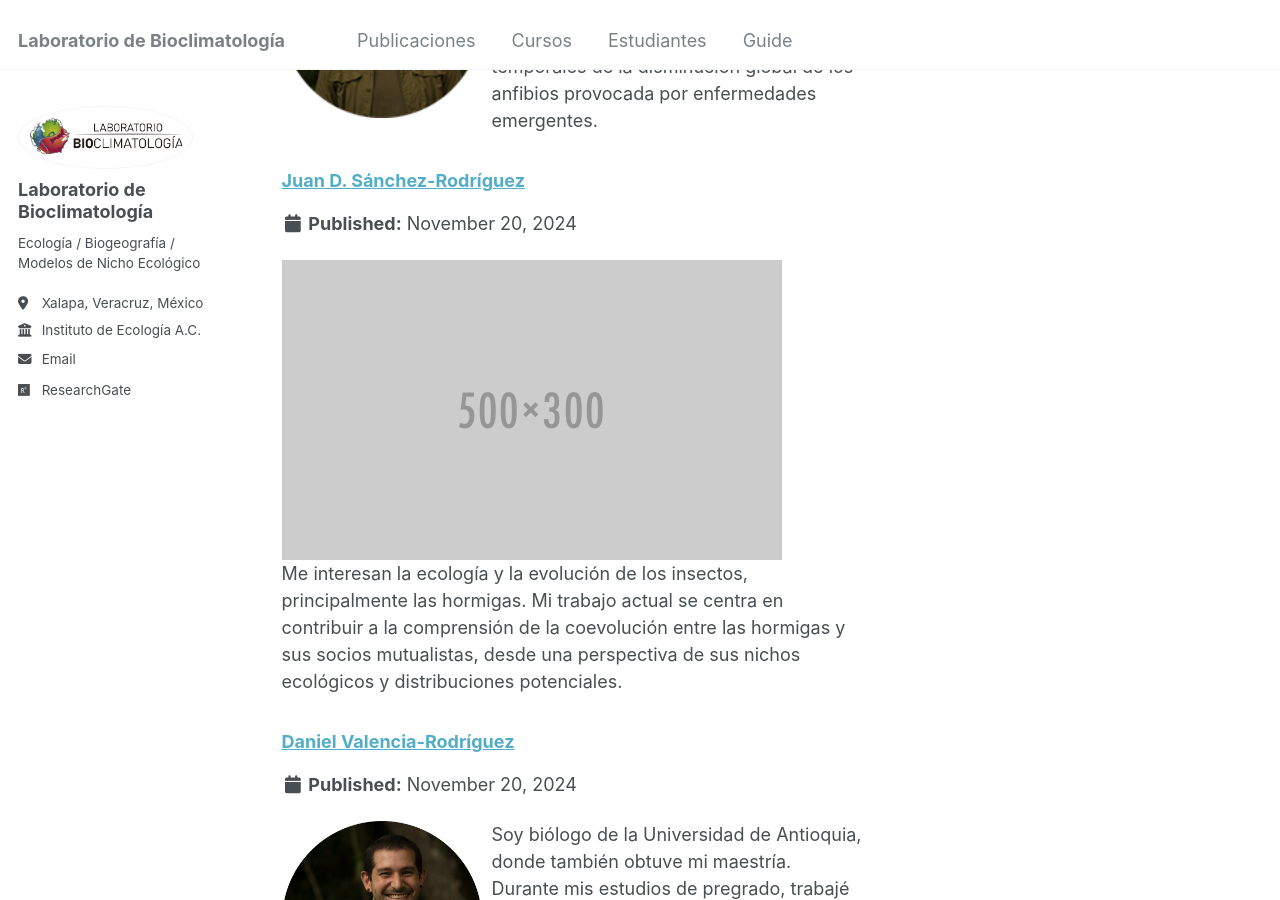
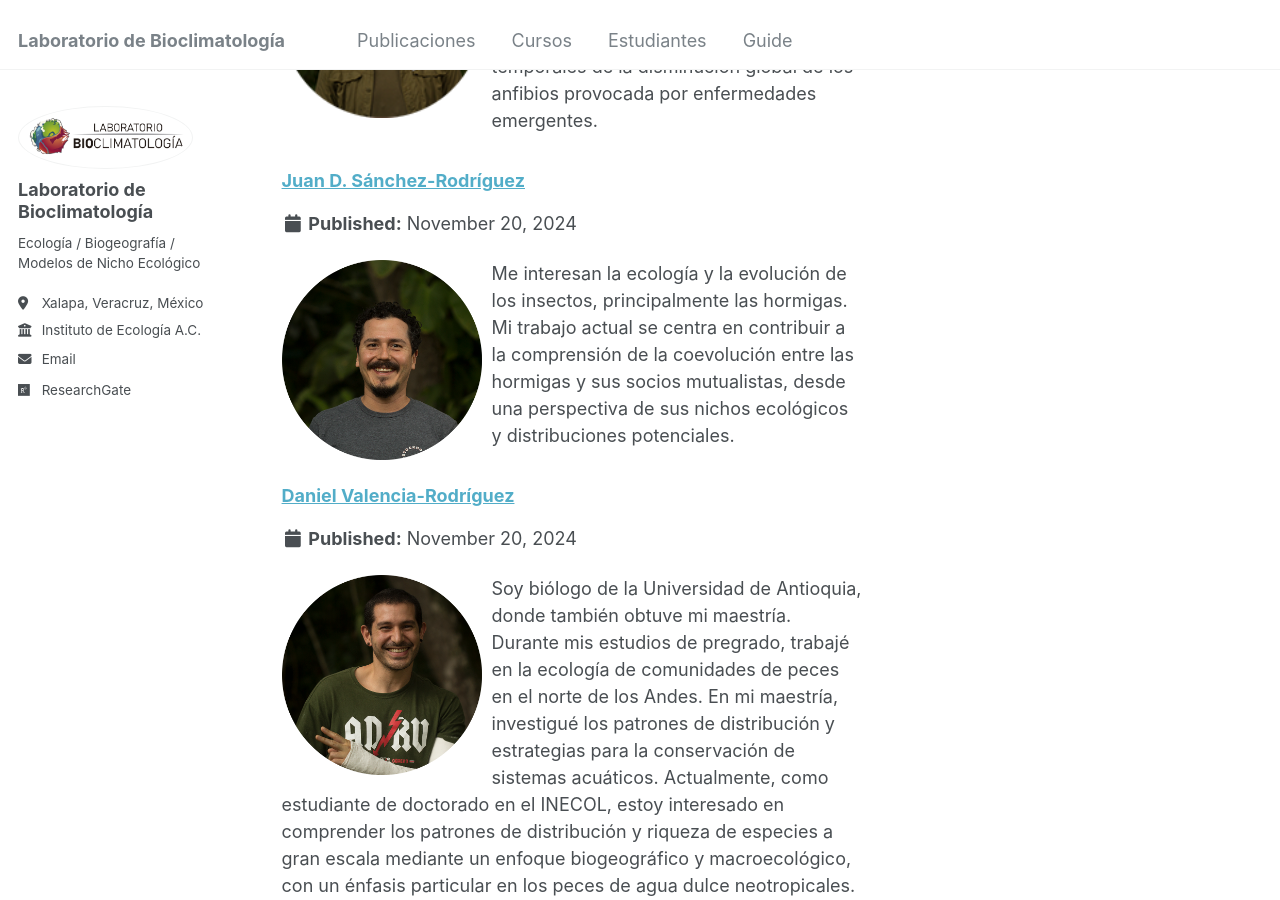
Before and after one commit to Labbioclim/bioclimat, a Jekyll site: the page built from _pages/portfolio.html, in a window 1280 px wide and 900 px high, scrolled down 1880 px. Built offline with Jekyll 4.4.1, drawn with Linux system fonts in a browser that asks for light colours.

Commit message:
Update JDSR.html

```diff
--- a/_portfolio/JDSR.html
+++ b/_portfolio/JDSR.html
@@ -4,5 +4,5 @@ collection: portfolio
 category: phd
 link: "https://www.researchgate.net/profile/Juan-Sanchez-Rodriguez-2"
 permalink: "https://labbioclim.github.io/https://www.researchgate.net/profile/Juan-Sanchez-Rodriguez-2"
-excerpt: "<img src='https://labbioclim.github.io/bioclimat/images/500x300.png'><br/> Me interesan la ecología y la evolución de los insectos, principalmente las hormigas. Mi trabajo actual se centra en contribuir a la comprensión de la coevolución entre las hormigas y sus socios mutualistas, desde una perspectiva de sus nichos ecológicos y distribuciones potenciales."
+excerpt: "<img src='https://labbioclim.github.io/bioclimat/images/juand.png' style='width: 200px; float: left; margin-right: 10px;'> Me interesan la ecología y la evolución de los insectos, principalmente las hormigas. Mi trabajo actual se centra en contribuir a la comprensión de la coevolución entre las hormigas y sus socios mutualistas, desde una perspectiva de sus nichos ecológicos y distribuciones potenciales."
 ---
```
